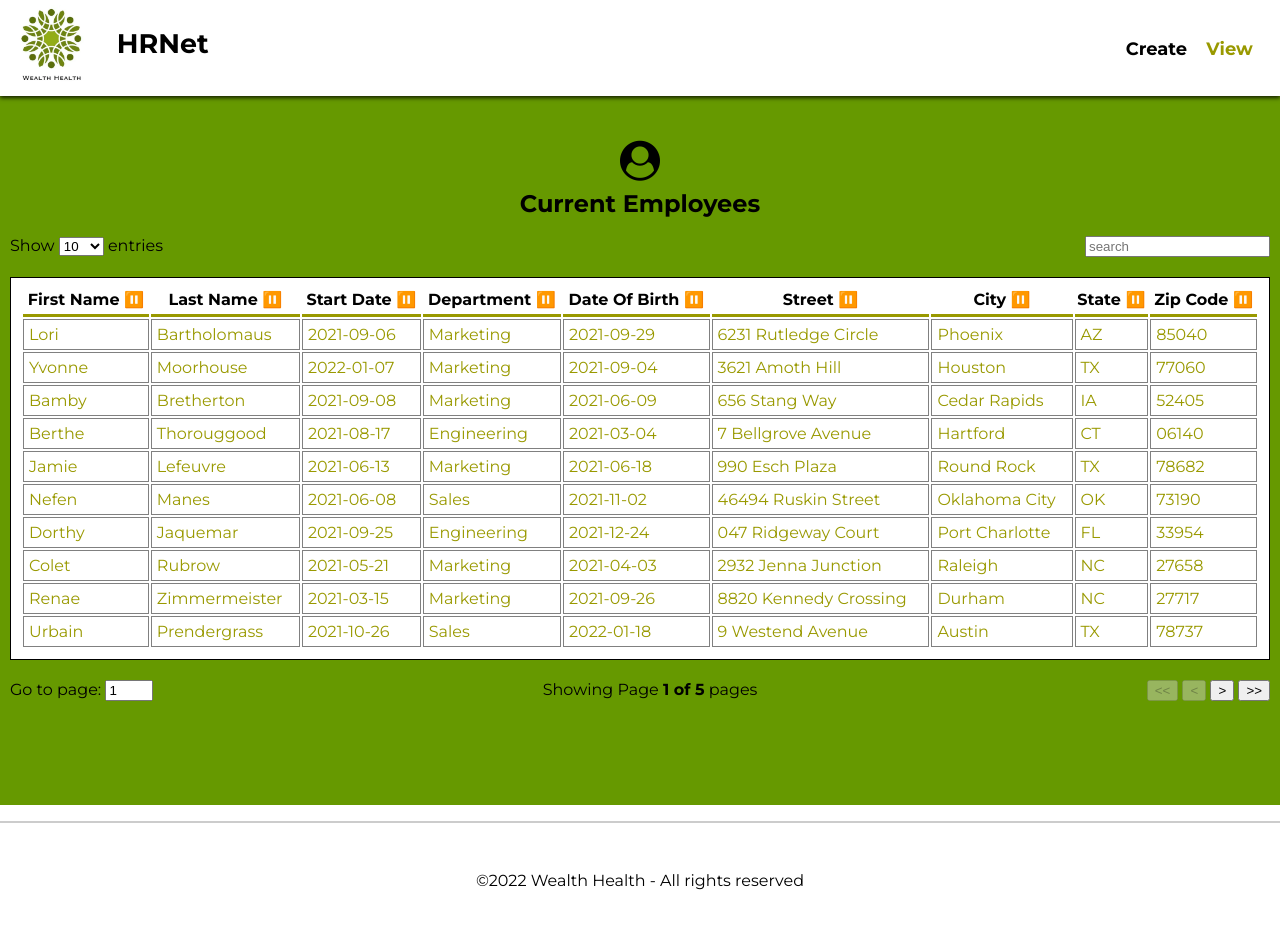
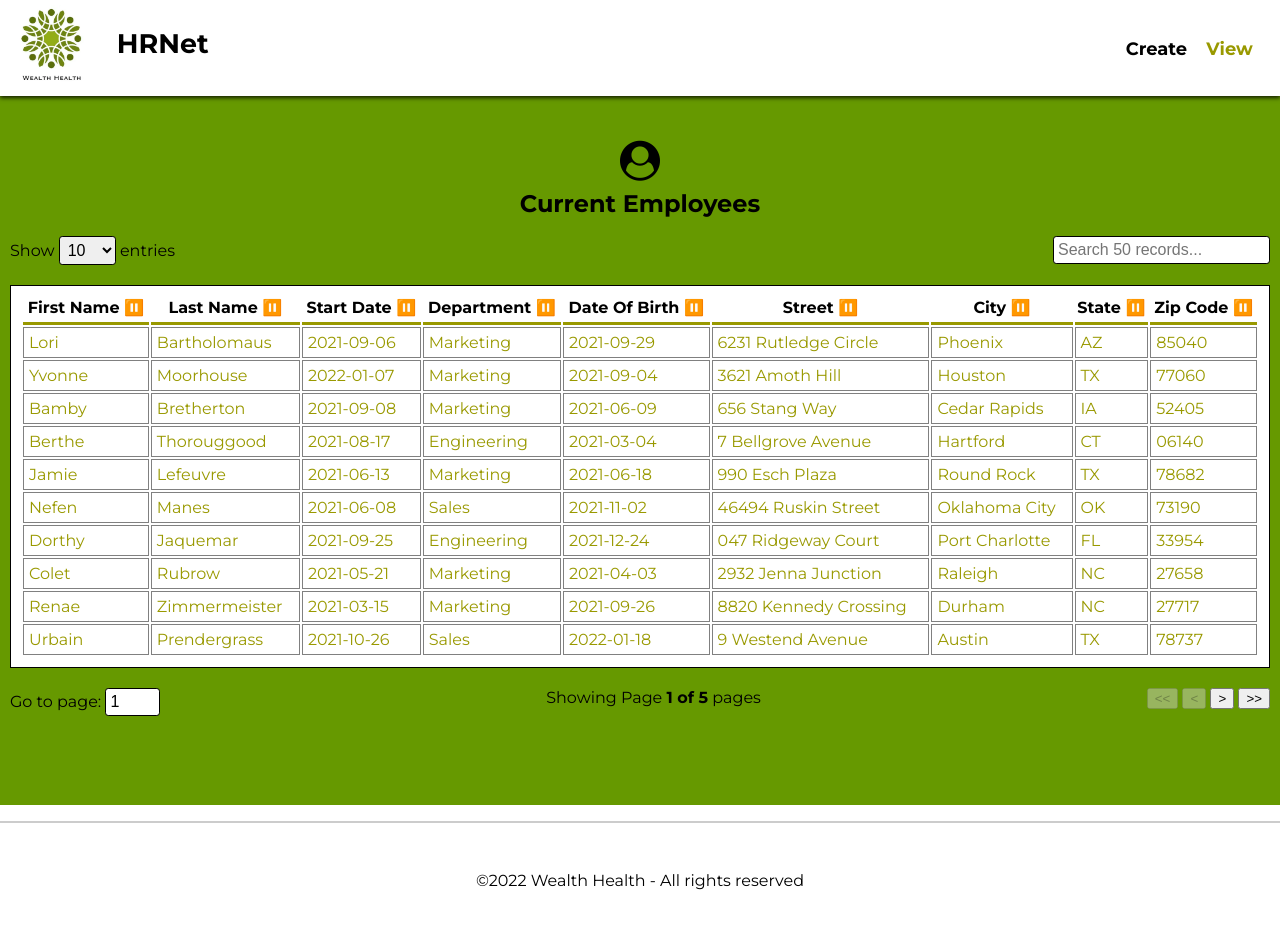
Before and after one commit to Stevens-Mark/StevensMark_P14_04022022-, a React (Create React App) app: page /employees in a window 1280 px wide. Built offline with nearby package versions, Linux system fonts and the light colour scheme.

Commit message:
refactor

```diff
--- a/src/components/EmployeesTables.jsx
+++ b/src/components/EmployeesTable.jsx
@@ -7,6 +7,9 @@ import colors from '../styles/colors'
 // import data needed for table
 import { headerList } from '../assets/data/tableHeader'
 import mockedData from '../assets/data/MOCK_DATA.json'
+// Import components
+import GlobalSearch from './GlobalSearch'
+import Pagination from './Pagination'
 
 /**
  * CSS for the component using styled.components
@@ -15,7 +18,13 @@ const Container = styled.div`
   display :flex;
   flex-direction: column;
   justify-content: center;
-  //  padding: 0 0 20px;
+
+  input, select {
+    border-radius: 0.2rem;
+    border: 1px solid black;
+    font-size: 1rem;
+    padding: 4px;
+  }
 `;
 
 const Table = styled.table`
@@ -24,17 +33,17 @@ const Table = styled.table`
   color: ${colors.primary};
   padding: 10px;
   margin: 10px;
-`;
 
-const THeader = styled.th`
-  border-bottom: solid 3px ${colors.primary};
-  color: ${colors.secondary};
-  padding: 0px 0PX 5px;
-`;
+  th {
+    border-bottom: solid 3px ${colors.primary};
+    color: ${colors.secondary};
+    padding: 0px 0PX 5px;
+  }
 
-const TData = styled.td`
-  padding: 5px;
-  border: solid 1px gray;
+  td {
+    padding: 5px;
+    border: solid 1px gray;
+  }
 `;
 
 const Controls = styled.span`
@@ -64,6 +73,7 @@ const EmployeesTable = () => {
     prepareRow,
     page,
     setGlobalFilter,
+    preGlobalFilteredRows,
 
     canPreviousPage,
     canNextPage,
@@ -77,7 +87,6 @@ const EmployeesTable = () => {
   } = useTable(
       { columns,
         data,
-        // initialState: { pageIndex: 0 },
       },
         useGlobalFilter,
         useSortBy,
@@ -87,23 +96,8 @@ const EmployeesTable = () => {
  return (
      <Container>
         <Controls>
-          <span>
-            Show{' '}
-            <select
-              value={pageSize}
-              onChange={e => {setPageSize(Number(e.target.value))}}>
-              {[10, 25, 50, 100].map(pageSize => (
-                <option key={pageSize} value={pageSize}>{pageSize}</option>))}
-            </select>
-            {' '}entries
-          </span>
-          <span>
-            <input
-            type="text"
-            placeholder='search'
-            value={globalFilter || ""}
-            onChange={e => setGlobalFilter(e.target.value)}/>
-          </span>
+          <Pagination pageSize={pageSize} setPageSize={setPageSize}/>
+          <GlobalSearch globalFilter={globalFilter} setGlobalFilter={setGlobalFilter} preGlobalFilteredRows={preGlobalFilteredRows}/>
         </Controls>
 
        <Table {...getTableProps()}>
@@ -111,7 +105,7 @@ const EmployeesTable = () => {
          {headerGroups.map(headerGroup => (
              <tr {...headerGroup.getHeaderGroupProps()}>
                {headerGroup.headers.map(column => (
-                   <THeader
+                   <th
                        {...column.getHeaderProps(column.getSortByToggleProps())}>
                      {column.render('Header')}
                      <span>
@@ -121,7 +115,7 @@ const EmployeesTable = () => {
                                : ' 🔼'
                            : ' ⏸️'}
                     </span>
-                   </THeader>
+                   </th>
                ))}
              </tr>
          ))}
@@ -133,10 +127,10 @@ const EmployeesTable = () => {
                <tr {...row.getRowProps()}>
                  {row.cells.map(cell => {
                    return (
-                       <TData
+                       <td
                            {...cell.getCellProps()}>
                          {cell.render('Cell')}
-                       </TData>
+                       </td>
                    )
                  })}
                </tr>
--- /dev/null
+++ b/src/components/GlobalSearch.js
@@ -0,0 +1,27 @@
+import PropTypes from 'prop-types'
+
+/**
+ * Sets search word (user input) for searching the table
+ * @function GlobalSearch
+ * @param {object} props:
+ * @returns {JSX} input field & sets search keyword
+ */
+ const GlobalSearch = ( props ) => {
+  const count = props.preGlobalFilteredRows.length
+  return (
+    <span>
+      <input
+        type="text"
+        placeholder={`Search ${count} records...`}
+        value={props.globalFilter || ""}
+        onChange={e => props.setGlobalFilter(e.target.value)}/>
+  </span>
+  )
+}
+
+export default GlobalSearch
+
+// Prototypes
+GlobalSearch.propTypes = {
+  props: PropTypes.object,
+}
--- /dev/null
+++ b/src/components/Pagination.js
@@ -0,0 +1,29 @@
+import PropTypes from 'prop-types'
+
+/**
+ * Sets the number of entries to render on a page
+ * @function Pagination
+ * @returns {JSX} dropdown & sets pageSize state
+ */
+ const Pagination = ( { pageSize, setPageSize } ) => {
+  return (
+    <span>
+      Show{' '}
+      <select
+        value={pageSize}
+        onChange={e => {setPageSize(Number(e.target.value))}}>
+        {[10, 25, 50, 100].map(pageSize => (
+          <option key={pageSize} value={pageSize}>{pageSize}</option>))}
+      </select>
+      {' '}entries
+  </span>
+  )
+}
+
+export default Pagination
+
+// Prototypes
+Pagination.propTypes = {
+   pageSize: PropTypes.number.isRequired,
+   setPageSize: PropTypes.func.isRequired,
+}
--- a/src/components/Title.jsx
+++ b/src/components/Title.jsx
@@ -3,7 +3,7 @@ import PropTypes from 'prop-types'
 /**
  * CSS for the component using styled.components
  */
- const Span = styled.div`
+ const Wrapper = styled.div`
   padding-top: 1rem;
   text-align: center;
 
@@ -23,10 +23,10 @@ import PropTypes from 'prop-types'
  */
  const Title = ( { heading } ) => {
   return (
-    <Span>
+    <Wrapper>
       <i className="fa fa-user-circle"></i>
      <h2>{heading}</h2>
-     </Span>
+    </Wrapper>
   )
 }
 
--- a/src/pages/CurrentEmployees.jsx
+++ b/src/pages/CurrentEmployees.jsx
@@ -1,5 +1,5 @@
 import { useEffect } from 'react'
-import EmployeesTable from '../components/EmployeesTables'
+import EmployeesTable from '../components/EmployeesTable'
 // import components
 import Title from '../components/Title'
 
```
